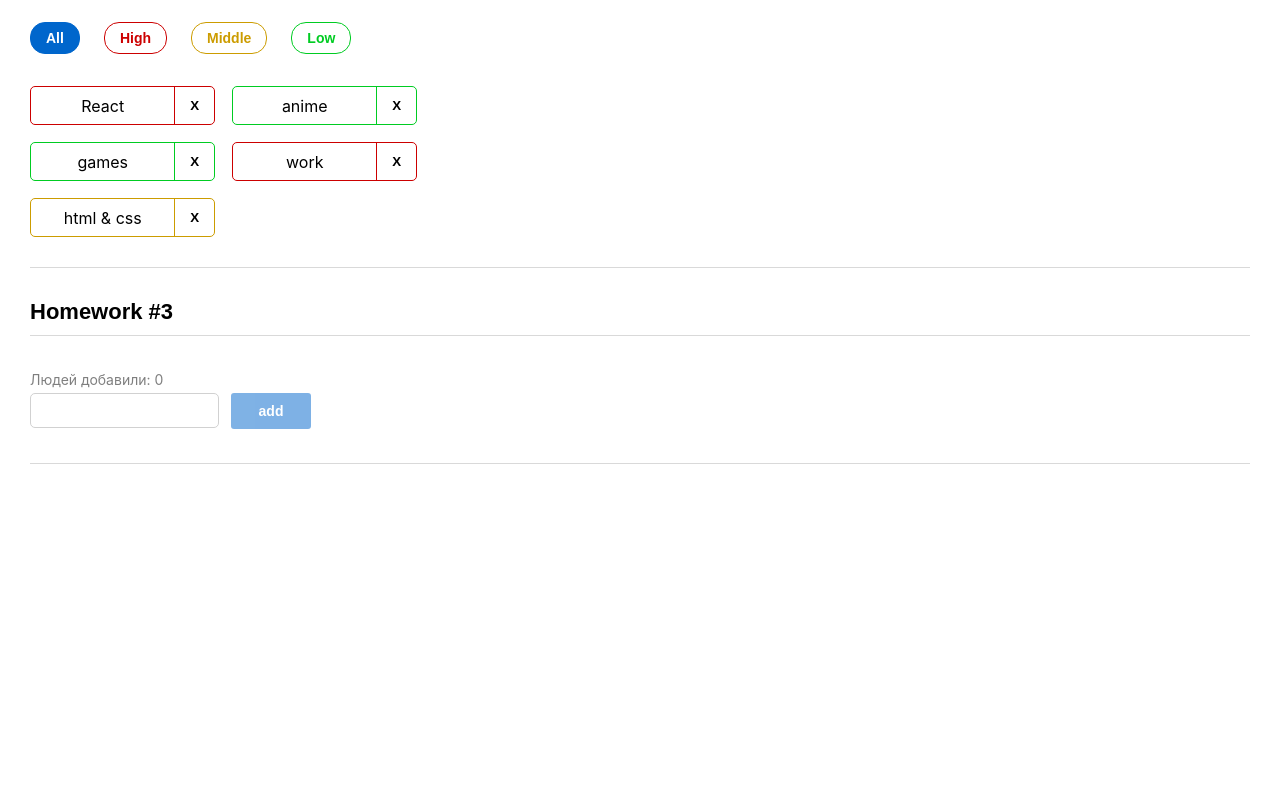
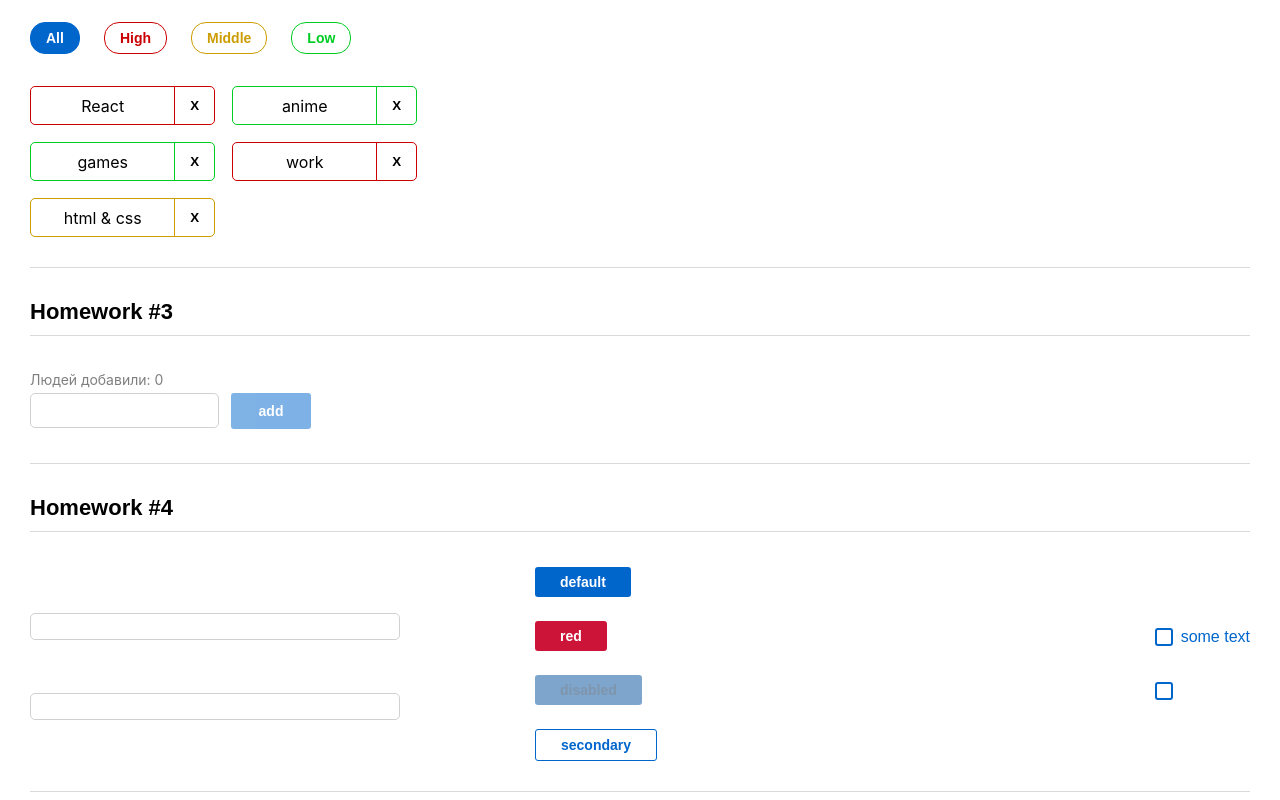
Before and after one commit to maksuchiha/reactPractice, a React (Create React App) app: page /#/junior in a window 1280 px wide. Shown: the part 537-1337 px from the top of the page. Before the commit the page ends 1101 px from the top, so only its background shows below. Built offline with nearby package versions, Linux system fonts and the light colour scheme.

Commit message:
hw4 complete

```diff
--- a/src/s1-main/App.tsx
+++ b/src/s1-main/App.tsx
@@ -3,15 +3,17 @@ import s from './App.module.css'
 import HW1 from '../s2-homeworks/hw01/HW1'
 import HW2 from "../s2-homeworks/hw02/HW2";
 import HW3 from "../s2-homeworks/hw03/HW3";
+import HW4 from "../s2-homeworks/hw04/HW4";
+
 
 function App() {
     return (
         <div className={s.App}>
             <HW1/>
-            {/*раскомментировать по ходу выполнения*/}
+            {/*/!*раскомментировать по ходу выполнения*!/*/}
             <HW2/>
             <HW3/>
-            {/*<HW4/>*/}
+            <HW4/>
 
             {/*при выполнении дз 5 и более - закомментировать здесь дз 1-4, так как они есть внутри дз 5*/}
             {/*<HW5/>*/}
--- a/src/s2-homeworks/hw04/Stand.module.css
+++ b/src/s2-homeworks/hw04/Stand.module.css
@@ -1,6 +1,5 @@
 .stand {
     display: flex;
-    justify-content: space-between;
     align-items: center;
 }
 
@@ -8,6 +7,9 @@
     display: flex;
     flex-direction: column;
     gap: 48px;
+    max-width: 370px;
+    width: 100%;
+    margin-right: 135px;
 }
 
 .buttons {
@@ -20,4 +22,5 @@
     display: flex;
     flex-direction: column;
     gap: 36px;
+    margin-left: auto;
 }
--- a/src/s2-homeworks/hw04/common/c1-SuperInputText/SuperInputText.module.css
+++ b/src/s2-homeworks/hw04/common/c1-SuperInputText/SuperInputText.module.css
@@ -1,20 +1,38 @@
 .input:focus {
+    border-color: #000;
 }
 
 .input {
+    border: 1px solid #D1D1D1;
+    border-radius: 5px;
+    padding: 5px 15px;
+    outline: none;
+    transition: border .3s;
+    display: block;
+    width: 100%;
 }
 
 .inputWrapper {
+    display: flex;
+    flex-direction: column-reverse;
 }
 
 .superInput {
+
 }
 
 .errorInput {
+    border: 1px solid #CC1439;
 }
 
 .errorInput:focus {
+    border: 1px solid #CC1439;
 }
 
 .error {
+    display: block;
+    margin-bottom: 5px;
+    font-size: 10px;
+    line-height: 12px;
+    color: #CC1439;
 }
--- a/src/s2-homeworks/hw04/common/c2-SuperButton/SuperButton.module.css
+++ b/src/s2-homeworks/hw04/common/c2-SuperButton/SuperButton.module.css
@@ -1,36 +1,65 @@
 .button {
+    border-radius: 3px;
+    font-weight: 600;
+    font-size: 14px;
+    line-height: 20px;
+    color: #fff;
+    border: none;
+    outline: none;
+    padding: 5px 25px;
+    display: flex;
+    justify-content: center;
+    align-items: center;
+    cursor: pointer;
+    transition: color .3s, background-color .3s;
 }
 
 .disabled {
+    background: #004D99;
+    border-radius: 3px;
+    color: #002E5C;
+    cursor: no-drop;
 }
 
 .secondary {
+    border: 1px solid #0066CC;
+    color: #0066CC;
+    background: transparent;
 }
 
 .default {
+    background: #0066CC;
 }
 
 .red {
+    background: #CC1439;
 }
 
 .default:hover {
+    background: #0080FF;
 }
 
 .red:hover {
+    background: #FF1A47;
 }
 
 .secondary:hover {
+    background: #E5F0FA;
 }
 
 
 .default:active {
+    background: #0059B2;
 }
 
 .secondary:active {
+    background: #C9E5FF;
 }
 
 .red:active {
+    background: #B21232;
 }
 
 .button:disabled {
+    opacity: 0.5;
 }
--- a/src/s2-homeworks/hw04/common/c2-SuperButton/SuperButton.tsx
+++ b/src/s2-homeworks/hw04/common/c2-SuperButton/SuperButton.tsx
@@ -17,11 +17,14 @@ const SuperButton: React.FC<SuperButtonPropsType> = (
         ...restProps // все остальные пропсы попадут в объект restProps, там же будет children
     }
 ) => {
-    const finalClassName = s.button
-        // + (disabled
-        //         ? ...
-        //         : xType === 'red'
-        //             ? ...
+    const finalClassName = `${s.button} `
+        + (disabled
+            ? `${s.disabled} `
+            : xType === 'red'
+            ? `${s.red} `
+            : xType === 'secondary'
+            ? `${s.secondary} `
+            : `${s.default}`)
         + (className ? ' ' + className : '') // задачка на смешивание классов
 
     return (
--- a/src/s2-homeworks/hw04/common/c3-SuperCheckbox/SuperCheckbox.tsx
+++ b/src/s2-homeworks/hw04/common/c3-SuperCheckbox/SuperCheckbox.tsx
@@ -22,12 +22,13 @@ const SuperCheckbox: React.FC<SuperCheckboxPropsType> = (
         spanClassName,
         children, // в эту переменную попадёт текст, типизировать не нужно так как он затипизирован в React.FC
         id,
-
         ...restProps // все остальные пропсы попадут в объект restProps
     }
 ) => {
     const onChangeCallback = (e: ChangeEvent<HTMLInputElement>) => {
         // задачка на написание онченджа
+        onChange?.(e)
+        onChangeChecked?.(e.currentTarget.checked)
 
     }
 
@@ -39,6 +40,7 @@ const SuperCheckbox: React.FC<SuperCheckboxPropsType> = (
             <input
                 id={id}
                 type={'checkbox'}
+                checked={restProps.checked}
                 onChange={onChangeCallback}
                 className={finalInputClassName}
                 {...restProps} // отдаём инпуту остальные пропсы если они есть (checked например там внутри)
```
